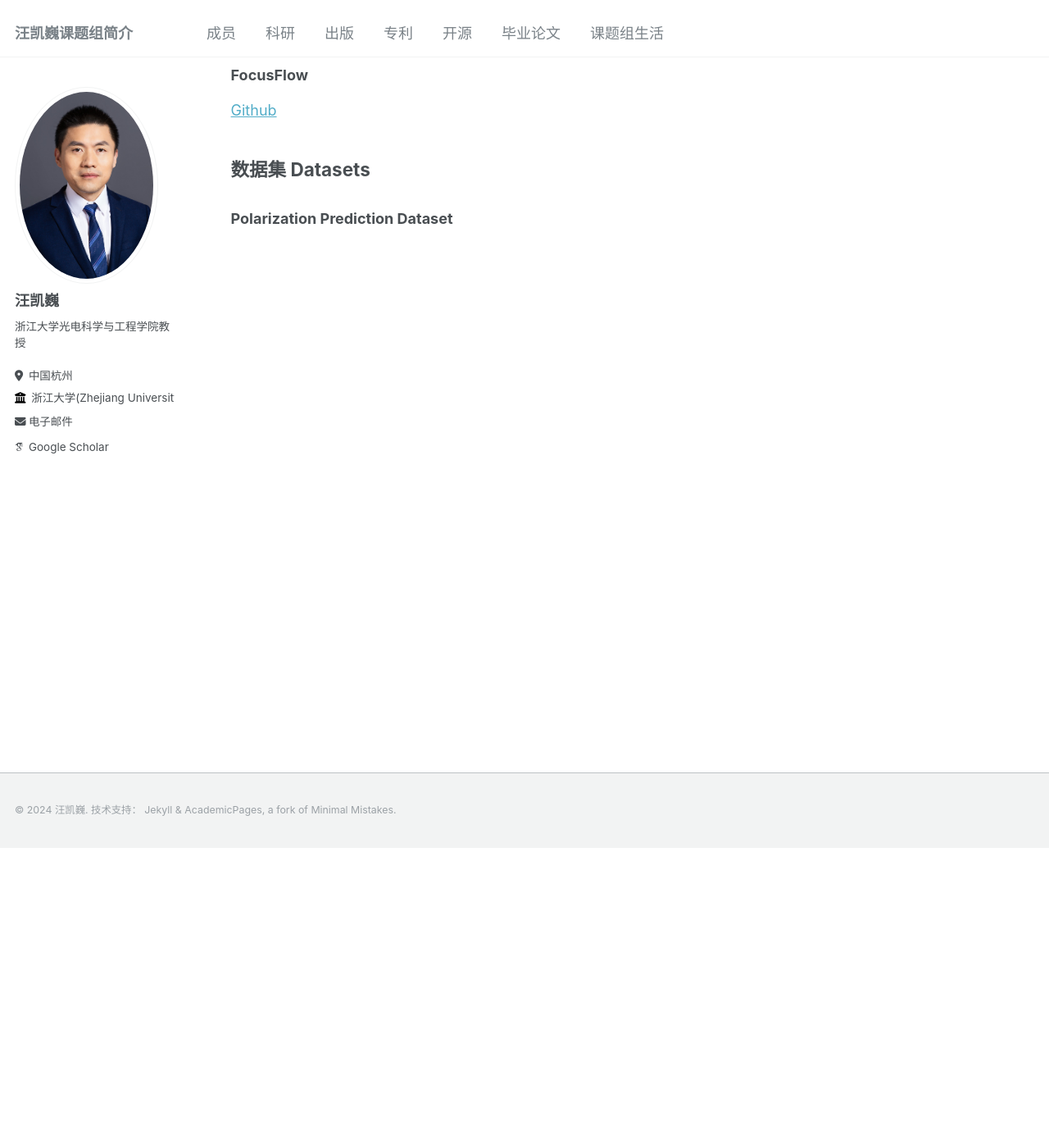
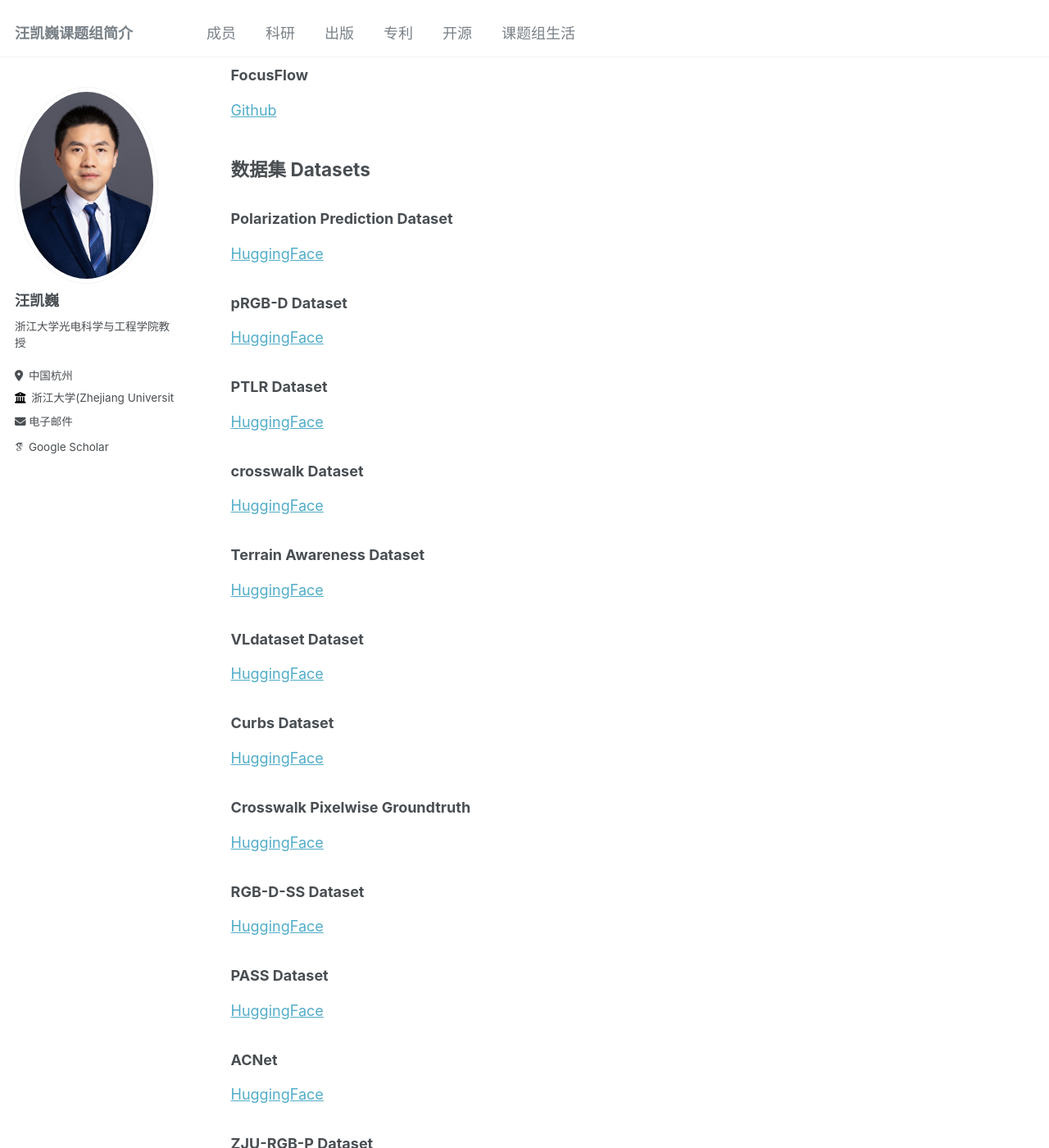
Before and after one commit to ZJUoptlab304/ZJUoptlab304.github.io, a Jekyll site: the page built from _pages/open-source.md, in a window 1280 px wide and 1400 px high, scrolled down 366 px. Shown: the whole window at 82% size. Built offline with Jekyll 4.4.1, drawn with Linux system fonts in a browser that asks for light colours; some web fonts are replaced.

Commit message:
update files.

```diff
--- a/_data/navigation.yml
+++ b/_data/navigation.yml
@@ -16,8 +16,8 @@
   - title: "开源"
     url: /open-source/
 
-  - title: "毕业论文"
-    url: /thesis/
+  # - title: "毕业论文"
+  #   url: /thesis/
 
   - title: "课题组生活"
     url: /beautiful-life/
--- a/_pages/open-source.md
+++ b/_pages/open-source.md
@@ -20,3 +20,37 @@
 ## 数据集 Datasets
 
 ### Polarization Prediction Dataset
+[HuggingFace](https://huggingface.co/datasets/Zhonghua/Polarization_Prediction_Dataset/tree/main)
+
+### pRGB-D Dataset
+[HuggingFace](https://huggingface.co/datasets/Zhonghua/pRGB-D_dataset/tree/main)
+
+### PTLR Dataset
+[HuggingFace](https://huggingface.co/datasets/Zhonghua/PTLR_dataset/tree/main)
+
+### crosswalk Dataset
+[HuggingFace](https://huggingface.co/datasets/Zhonghua/crosswalk_dataset/tree/main)
+
+### Terrain Awareness Dataset
+[HuggingFace](https://huggingface.co/datasets/Zhonghua/Terrain_Awareness_dataset/tree/main)
+
+### VLdataset Dataset
+[HuggingFace](https://huggingface.co/datasets/Zhonghua/VL_dataset/tree/main)
+
+### Curbs Dataset
+[HuggingFace](https://huggingface.co/datasets/Zhonghua/Curbs_dataset/tree/main)
+
+### Crosswalk Pixelwise Groundtruth
+[HuggingFace](https://huggingface.co/datasets/Zhonghua/Crosswalk_Pixelwise_Groundtruth/tree/main)
+
+### RGB-D-SS Dataset
+[HuggingFace](https://huggingface.co/datasets/Zhonghua/RGBD-SS_dataset/tree/main)
+
+### PASS Dataset
+[HuggingFace](https://huggingface.co/datasets/Zhonghua/PASS_dataset/tree/main)
+
+### ACNet
+[HuggingFace](https://huggingface.co/datasets/Zhonghua/NYUDv2/tree/main)
+
+### ZJU-RGB-P Dataset
+[HuggingFace](https://huggingface.co/datasets/Zhonghua/ZJU_RGB_P/tree/main)
```
Also changed, not shown: _pages/thesis.md (+3 -0 lines), 6 other files.
